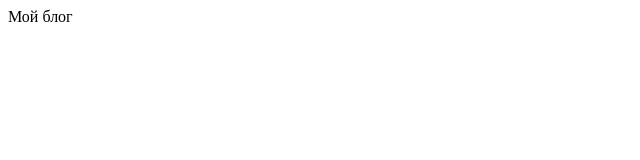
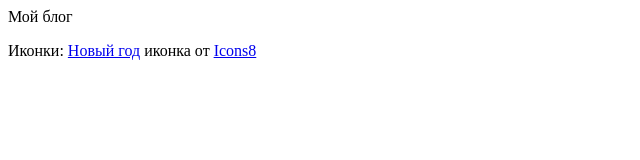
Before and after one commit to lilikkl/den.github.io, a plain HTML site: page index.html in a window 1280 px wide. Shown: the whole page, without its empty margins (0-640 px from the left). Drawn offline with Linux system fonts and the light colour scheme.

Commit message:
Update index.html

```diff
--- a/index.html
+++ b/index.html
@@ -4,6 +4,8 @@
     <tittle>Мой блог</tittle>
 </head>
 <body>
-
+   <p>Иконки:
+   <a target="_blank" href="https://icons8.com/icon/17323/christmas-ball">Новый год</a> иконка от <a target="_blank" href="https://icons8.com">Icons8</a>
+   </p>
 </body>
 </html>
```
